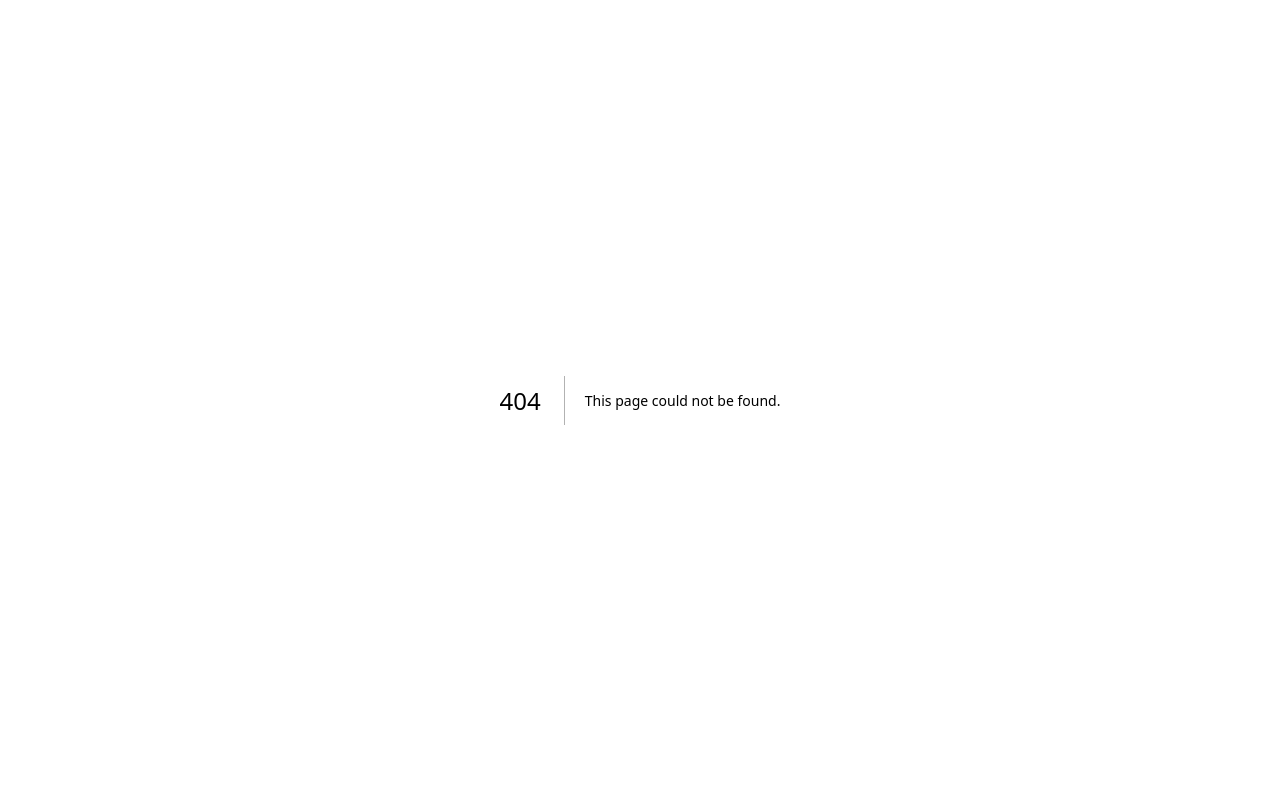
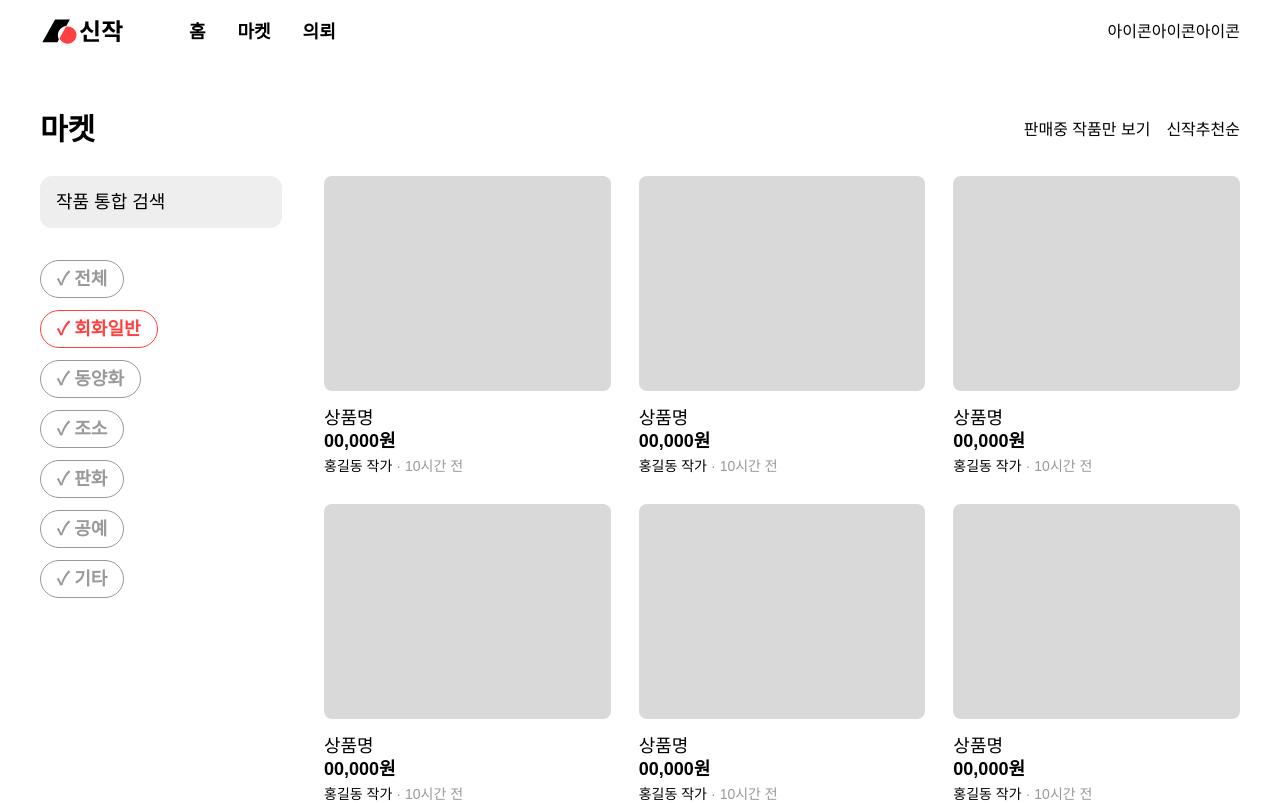
Before and after one commit to SINZAK/sinzak-web, a Next.js app: page /market in a window 1280 px wide. Before the commit this address had no page. Shown: the top 803 px of the page. Built offline with nearby package versions, Linux system fonts and the light colour scheme; a web font is replaced by a local one.

Commit message:
feat: market layout in progress

```diff
--- a/components/layout/layout.tsx
+++ b/components/layout/layout.tsx
@@ -1,20 +1,29 @@
+import Link from "next/link";
 import React from "react";
 
-interface LayoutProps {}
+interface LayoutProps {
+  rawHeader: React.ReactNode;
+}
 
-const LayoutWrapper = ({ children }: React.PropsWithChildren<LayoutProps>) => {
+const LayoutWrapper = ({
+  children,
+  rawHeader,
+}: React.PropsWithChildren<LayoutProps>) => {
   return (
     <>
       <div className="min-h-screen">
+        {rawHeader && (
+          <div className="md:hidden sticky top-0 z-50">{rawHeader}</div>
+        )}
         <header className="sticky top-0 md:flex justify-center hidden z-50 bg-white">
           <div className="container flex justify-between h-16 items-center">
             <span className="flex items-center">
               <img alt="logo" src="/assets/logo-type.svg" className="h-7" />
               <span className="w-16" />
               <span className="text-lg font-bold space-x-8">
-                <span>홈</span>
-                <span>마켓</span>
-                <span>의뢰</span>
+                <Link href="/">홈</Link>
+                <Link href="/market">마켓</Link>
+                <Link href="/">의뢰</Link>
               </span>
             </span>
             <span>
--- /dev/null
+++ b/components/pages/market/page.tsx
@@ -0,0 +1,110 @@
+import { ProductElement } from "@components/elements/product/ProductElement";
+import { createLayout } from "@components/layout/layout";
+import Flicking from "@egjs/react-flicking";
+import "@egjs/react-flicking/dist/flicking.css";
+
+export default function Page() {
+  return (
+    <>
+      <div className="md:block hidden h-12" />
+      <div className="container flex flex-col space-y-7">
+        <div className="md:flex hidden space-x-7 items-center">
+          <span className="flex-[0_0_16rem] text-3xl font-bold">마켓</span>
+          <span className="flex-1 flex justify-end space-x-4">
+            <span>판매중 작품만 보기</span>
+            <span>신작추천순</span>
+          </span>
+        </div>
+        <div className="md:hidden space-y-3 items-center">
+          <Flicking
+            bound
+            align="prev"
+            className="bleed-right"
+            cameraClass="[&>*]:mr-3"
+          >
+            <div className="border-gray-600 border text-gray-600 rounded-full px-4 py-1 text-lg font-bold">
+              ✓ 전체
+            </div>
+            <div className="border-red border text-red rounded-full px-4 py-1 text-lg font-bold">
+              ✓ 회화일반
+            </div>
+            <div className="border-gray-600 border text-gray-600 rounded-full px-4 py-1 text-lg font-bold">
+              ✓ 동양화
+            </div>
+            <div className="border-gray-600 border text-gray-600 rounded-full px-4 py-1 text-lg font-bold">
+              ✓ 조소
+            </div>
+            <div className="border-gray-600 border text-gray-600 rounded-full px-4 py-1 text-lg font-bold">
+              ✓ 판화
+            </div>
+            <div className="border-gray-600 border text-gray-600 rounded-full px-4 py-1 text-lg font-bold">
+              ✓ 공예
+            </div>
+            <div className="border-gray-600 border text-gray-600 rounded-full px-4 py-1 text-lg font-bold">
+              ✓ 기타
+            </div>
+          </Flicking>
+          <span className="flex justify-between">
+            <span>판매중 작품만 보기</span>
+            <span>신작추천순</span>
+          </span>
+        </div>
+        <div className="flex">
+          <div className="md:block flex-[0_0_16rem] h-screen hidden mr-7 pr-3.5">
+            <div className="bg-gray-100 rounded-xl px-4 py-3 text-lg">
+              작품 통합 검색
+            </div>
+            <div className="h-8" />
+            <div className="flex flex-col items-start space-y-3">
+              <div className="border-gray-600 border text-gray-600 rounded-full px-4 py-1 text-lg font-bold">
+                ✓ 전체
+              </div>
+              <div className="border-red border text-red rounded-full px-4 py-1 text-lg font-bold">
+                ✓ 회화일반
+              </div>
+              <div className="border-gray-600 border text-gray-600 rounded-full px-4 py-1 text-lg font-bold">
+                ✓ 동양화
+              </div>
+              <div className="border-gray-600 border text-gray-600 rounded-full px-4 py-1 text-lg font-bold">
+                ✓ 조소
+              </div>
+              <div className="border-gray-600 border text-gray-600 rounded-full px-4 py-1 text-lg font-bold">
+                ✓ 판화
+              </div>
+              <div className="border-gray-600 border text-gray-600 rounded-full px-4 py-1 text-lg font-bold">
+                ✓ 공예
+              </div>
+              <div className="border-gray-600 border text-gray-600 rounded-full px-4 py-1 text-lg font-bold">
+                ✓ 기타
+              </div>
+            </div>
+          </div>
+          <div className="flex-1 flex flex-wrap gap-x-3 md:gap-x-7 gap-y-7">
+            {Array.from({ length: 10 }).map((_, i) => (
+              <ProductElement
+                className="flex-[1_1_40%] sm:flex-[1_1_240px]"
+                key={i}
+              />
+            ))}{" "}
+            {Array.from({ length: 2 }).map((_, i) => (
+              <div className="flex-[1_1_40%] sm:flex-[1_1_240px]" key={i} />
+            ))}
+          </div>
+        </div>
+      </div>
+    </>
+  );
+}
+Page.getLayout = createLayout({
+  rawHeader: (
+    <>
+      <div className="h-11 flex container items-center justify-between bg-white relative">
+        <span className="font-bold absolute w-full flex top-0 left-0 h-full items-center justify-center">
+          마켓
+        </span>
+        <span></span>
+        <span>검색</span>
+      </div>
+    </>
+  ),
+});
--- /dev/null
+++ b/pages/market/index.tsx
@@ -0,0 +1 @@
+export { default } from "@components/pages/market/page";
--- a/tailwind.config.js
+++ b/tailwind.config.js
@@ -9,8 +9,8 @@ module.exports = {
   ],
   theme: {
     screens: {
-      sm: "480px",
-      md: "768px",
+      sm: "640px",
+      md: "960px",
       lg: "1312px",
     },
     colors: {
@@ -64,10 +64,10 @@ module.exports = {
           },
         },
         ".bleed-right": {
-          "@media (min-width: 0px) and (max-width: 768px)": {
+          "@media (min-width: 0px) and (max-width: 960px)": {
             marginRight: "-1rem",
           },
-          "@media (min-width: 768px) and (max-width: 1312px)": {
+          "@media (min-width: 960px) and (max-width: 1312px)": {
             marginRight: "-2.5rem",
           },
         },
```
